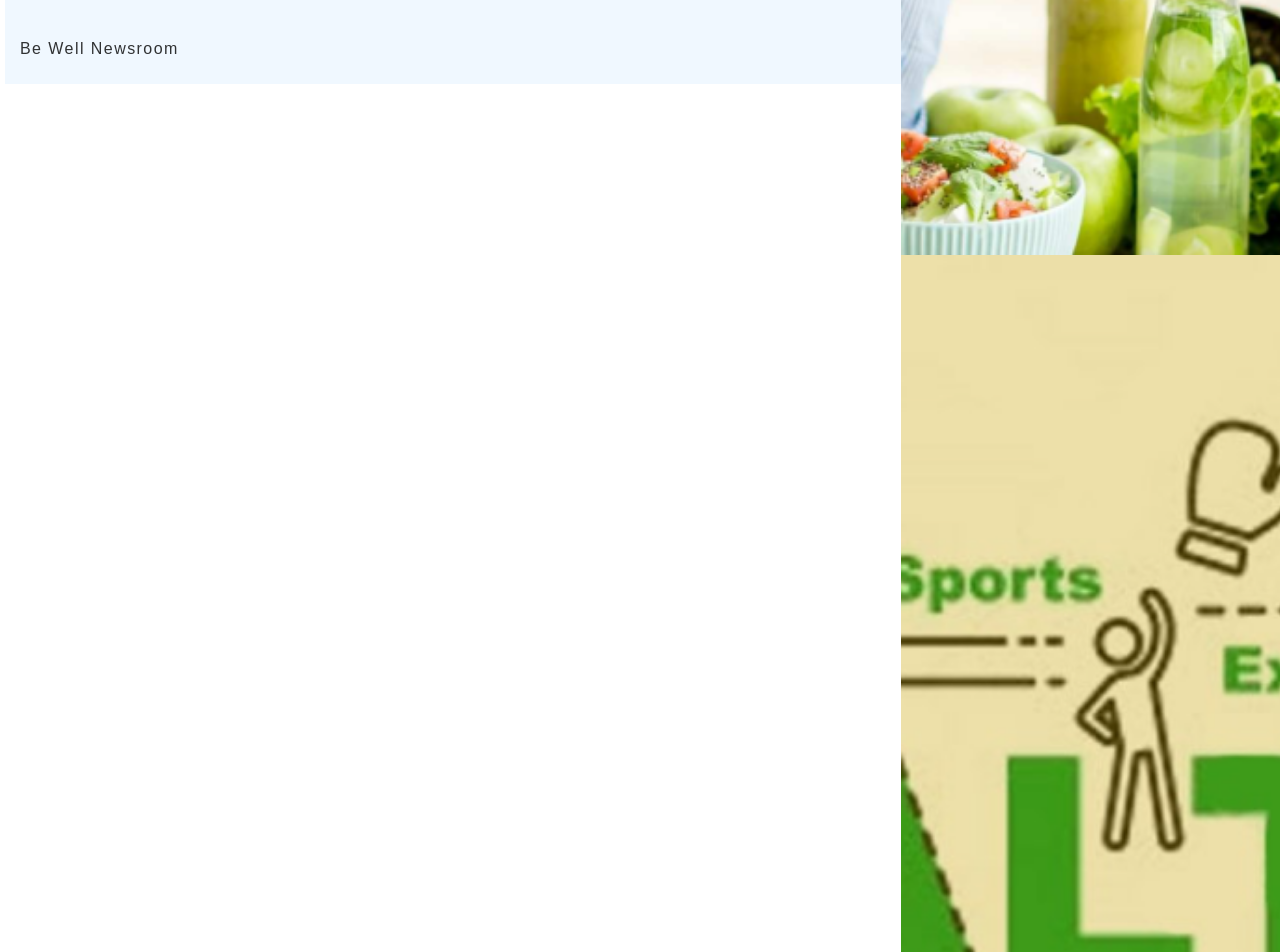
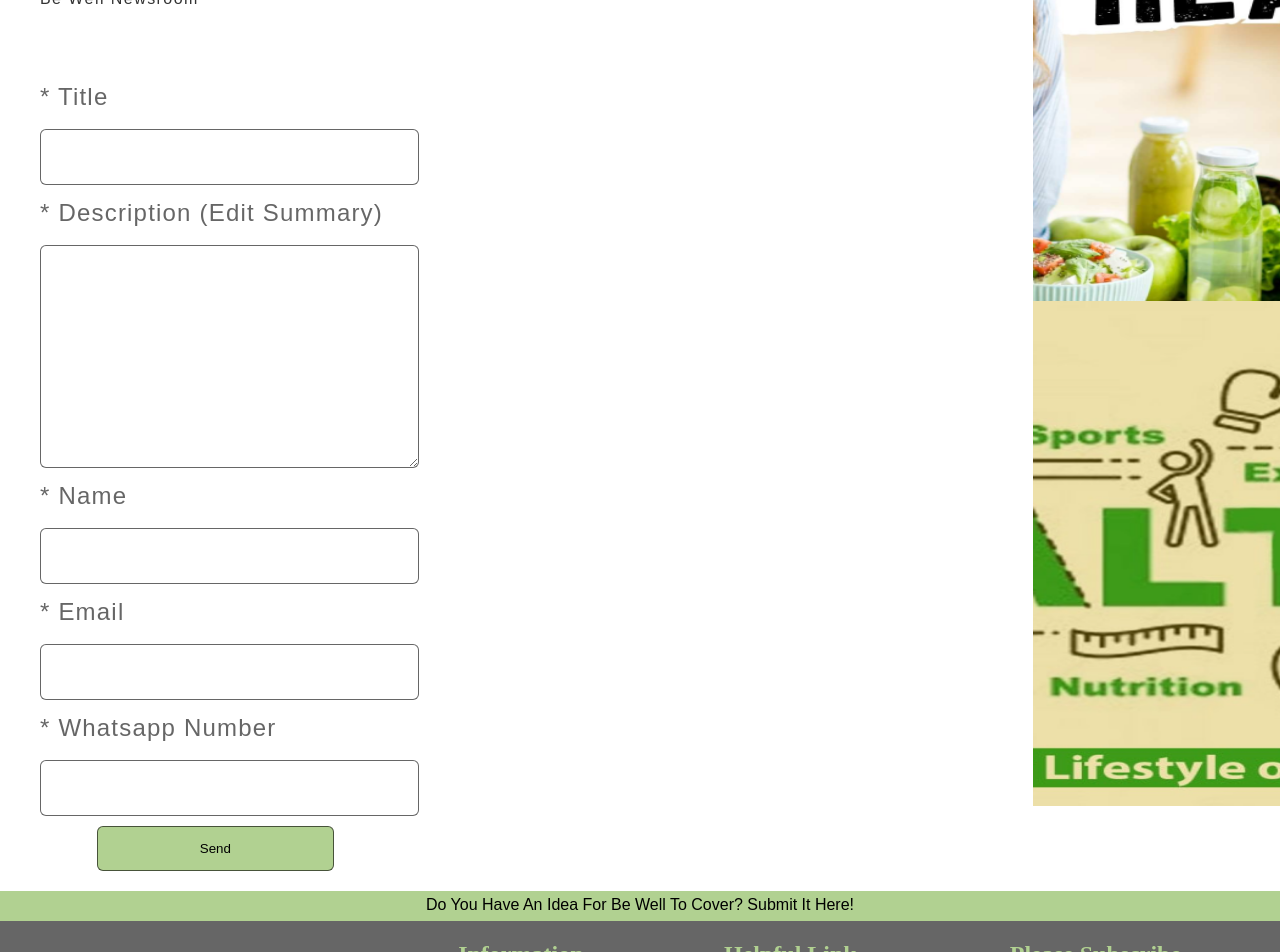
Before and after one commit to evelynea/BE-WELL---UI, a React (Create React App) app: page /idea in a window 1280 px wide. Shown: the part 1440-2392 px from the top of the page. Built offline with nearby package versions, Linux system fonts and the light colour scheme.

Commit message:
Added Idea Component

```diff
--- /dev/null
+++ b/src/ui/components/advertisement/advert.css
@@ -0,0 +1,26 @@
+*{
+  margin: 0;
+  padding: 0;
+}
+.advertisement {
+    height: 100%;
+    display: flex;
+    flex-direction: column;
+  }
+  .advertisement h2{
+    text-decoration: underline;
+    text-align: center;
+    margin-bottom: 10px;
+  }
+ #ad1{
+  width: 100%;
+  height: 480px;
+ }
+ #ad2{
+  width: 100%;
+  height: 480px;
+ }
+ #ad3{
+  width: 100%;
+  height: 505px;
+ }
--- /dev/null
+++ b/src/ui/components/advertisement/advert.jsx
@@ -0,0 +1,15 @@
+import React from 'react'
+import "./advert.css"
+import adv1 from "../../../images/advertisment 1.png";
+import adv2 from "../../../images/advertisment 2.png";
+import adv3 from "../../../images/advertisment 3.png";
+export default function Advert() {
+  return (
+    <div className='advertisement'>
+           <h2>Advertisement</h2>
+           <img src={adv3} alt="" id="ad1"/>
+           <img src={adv1} alt="" id="ad2"/>
+           <img src={adv2} alt="" id="ad3"/>
+    </div>
+  )
+}
--- a/src/ui/components/idea/idea.css
+++ b/src/ui/components/idea/idea.css
@@ -4,21 +4,21 @@
 }
 .body-container {
   width: 100%;
-  height: 50%;
+  height: 40%;
   display: flex;
   margin: 5px;
 }
 .form-part {
-  width: 70%;
+  width: 80%;
   height: 100%;
-  background-color: aliceblue;
+  margin-left: 20px;
 }
 .para-1,
 .para2,
 .para3,
 .para4,
 .para5 {
-  margin-top: 30px;
+  margin-top: 20px;
   padding: 15px;
   font-family: Arial, Helvetica, sans-serif;
   font-style: normal;
@@ -30,13 +30,52 @@
   color: rgba(0, 0, 0, 0.8);
 }
 
-.advertisement {
-  width: 30%;
+.adv-part{
+  width:20%;
+  height:100%;
+}
+.form{
+  width: 50%;
   height: 100%;
   display: flex;
   flex-direction: column;
+  margin-top: 20px;
+  padding: 15px;
 }
-.advertisement img{
-    width: 100%;
-    height: 35%;
+.form label{
+margin-top: 20px;
+font-size: 24px;
+height: 40px;
+width: fit-content;
+font-family: Arial, Helvetica, sans-serif;
+font-style: normal;
+font-weight: 400;
+line-height: 15px;
+text-transform: capitalize;
+letter-spacing: 0.05em;
+color: rgba(0,0,0,0.6);
 }
+.form input{
+  width: 80%;
+  box-sizing: border-box;
+  border: 1px solid rgba(0,0,0,0.6);
+  border-radius: 6px;
+  height: 56px;
+}
+.form textarea{
+  width: 80%;
+  height: 223px;
+  border: 1px solid rgba(0,0,0,0.6);
+  border-radius: 6px;
+  box-sizing: border-box;
+}
+.form button {
+  width: 50%;
+  height:45px ;
+  border: 1px solid rgba(0,0,0,0.6);
+  border-radius: 6px;
+  box-sizing: border-box;
+  margin-top: 10px;
+  background-color: #B1D191;
+ margin-left: 12%;
+}
--- a/src/ui/components/idea/idea.jsx
+++ b/src/ui/components/idea/idea.jsx
@@ -1,11 +1,12 @@
 import React from "react";
 import "./idea.css";
+import "../advertisement/advert"
 import Navbar from "../navbar/navbar";
 import Heading from "../heading/heading";
 import ideaHeader from "../../../images/ideaHeader.png";
-import adv1 from "../../../images/advertisment 1.png";
-import adv2 from "../../../images/advertisment 2.png";
-import adv3 from "../../../images/advertisment 3.png";
+import Advert from "../advertisement/advert";
+import Footer from "../footer/footer";
+
 
 export default function Idea() {
   return (
@@ -40,13 +41,33 @@ export default function Idea() {
           <p className="para4">Thanks a lot for your time,</p>
 
           <p className="para5">Be Well newsroom</p>
+          <form action="#" className="form">
+          <label>* Title</label>
+          <input type= "text" name="title"/>
+          <label>* Description (Edit Summary)</label>
+          <textarea type= "text" name="description"/>
+          <label>* Name</label>
+          <input type= "text" name="name"/>
+          <label>* Email</label>
+          <input type= "email" name="email"/>
+          <label>* Whatsapp Number</label>
+          <input type= "number" name="number"/>
+          <button type="submit" value="Send">Send</button>
+          </form>
+
         </div>
-        <div className="advertisement">
-           <img src={adv1}/>
-           <img src={adv2}/>
-           <img src={adv3}/>
+        <div className="adv-part">
+          <Advert/>
         </div>
+
+
       </div>
+      <div>
+          <Navbar/>
+        </div>
+        <div>
+          <Footer/>
+        </div>
     </div>
   );
 }
```
